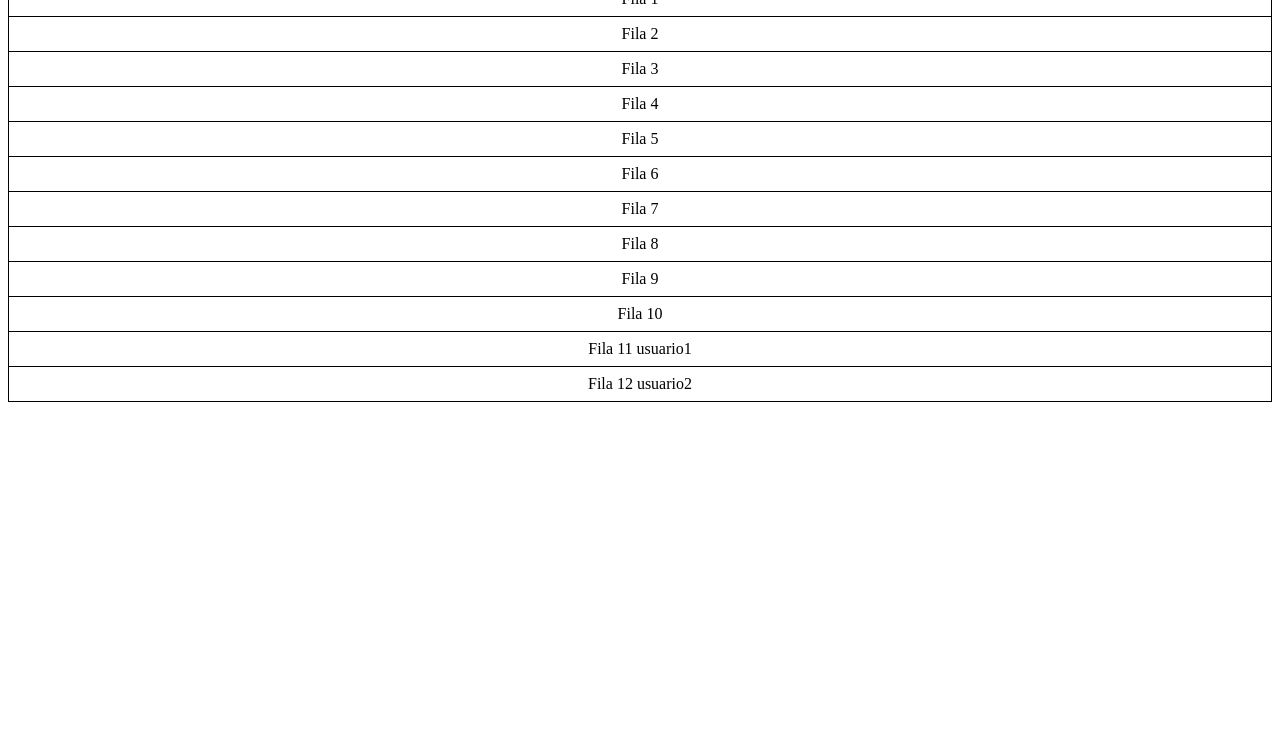
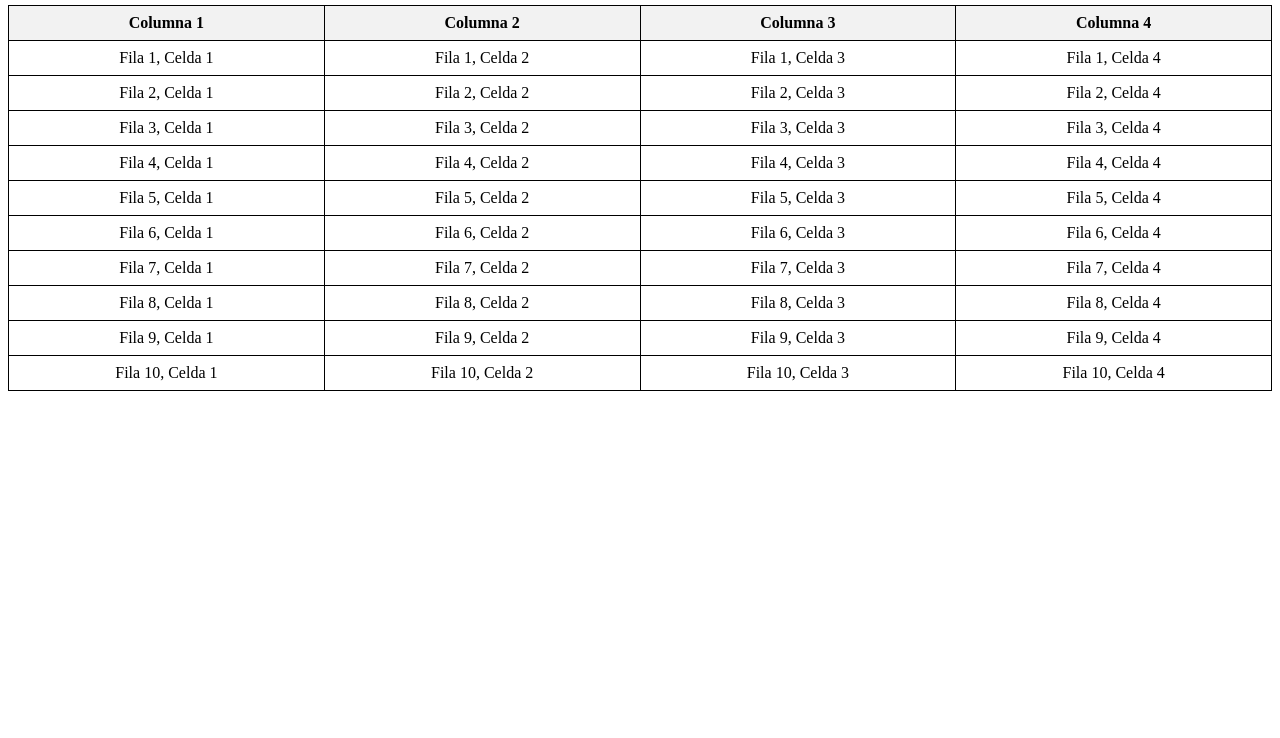
Before and after one commit to xeduard2018/Prueba111, a plain HTML site: page index.html in a window 1280 px wide. Shown: the part 62-800 px from the top of the page. Drawn offline with Linux system fonts and the light colour scheme.

Commit message:
Update index.html

```diff
--- a/index.html
+++ b/index.html
@@ -6,62 +6,90 @@
 <title>Tabla Simple</title>
 <style>
     table {
+        width: 100%;
         border-collapse: collapse;
-            width: 100%;
     }
     th, td {
         border: 1px solid black;
         padding: 8px;
         text-align: center;
     }
+    th {
+        background-color: #f2f2f2;
+    }
 </style>
 </head>
 <body>
 
+<h2>Tabla Simple</h2>
+
 <table>
-    <thead>
   <tr>
     <th>Columna 1</th>
-        </tr>
-    </thead>
-    <tbody>
-        <tr>
-            <td>Fila 1</td>
+    <th>Columna 2</th>
+    <th>Columna 3</th>
+    <th>Columna 4</th>
   </tr>
   <tr>
-            <td>Fila 2</td>
+    <td>Fila 1, Celda 1</td>
+    <td>Fila 1, Celda 2</td>
+    <td>Fila 1, Celda 3</td>
+    <td>Fila 1, Celda 4</td>
   </tr>
   <tr>
-            <td>Fila 3</td>
+    <td>Fila 2, Celda 1</td>
+    <td>Fila 2, Celda 2</td>
+    <td>Fila 2, Celda 3</td>
+    <td>Fila 2, Celda 4</td>
   </tr>
   <tr>
-            <td>Fila 4</td>
+    <td>Fila 3, Celda 1</td>
+    <td>Fila 3, Celda 2</td>
+    <td>Fila 3, Celda 3</td>
+    <td>Fila 3, Celda 4</td>
   </tr>
   <tr>
-            <td>Fila 5</td>
+    <td>Fila 4, Celda 1</td>
+    <td>Fila 4, Celda 2</td>
+    <td>Fila 4, Celda 3</td>
+    <td>Fila 4, Celda 4</td>
   </tr>
   <tr>
-            <td>Fila 6</td>
+    <td>Fila 5, Celda 1</td>
+    <td>Fila 5, Celda 2</td>
+    <td>Fila 5, Celda 3</td>
+    <td>Fila 5, Celda 4</td>
   </tr>
   <tr>
-            <td>Fila 7</td>
+    <td>Fila 6, Celda 1</td>
+    <td>Fila 6, Celda 2</td>
+    <td>Fila 6, Celda 3</td>
+    <td>Fila 6, Celda 4</td>
   </tr>
   <tr>
-            <td>Fila 8</td>
+    <td>Fila 7, Celda 1</td>
+    <td>Fila 7, Celda 2</td>
+    <td>Fila 7, Celda 3</td>
+    <td>Fila 7, Celda 4</td>
   </tr>
   <tr>
-            <td>Fila 9</td>
+    <td>Fila 8, Celda 1</td>
+    <td>Fila 8, Celda 2</td>
+    <td>Fila 8, Celda 3</td>
+    <td>Fila 8, Celda 4</td>
   </tr>
   <tr>
-            <td>Fila 10</td>
+    <td>Fila 9, Celda 1</td>
+    <td>Fila 9, Celda 2</td>
+    <td>Fila 9, Celda 3</td>
+    <td>Fila 9, Celda 4</td>
   </tr>
   <tr>
-            <td>Fila 11 usuario1</td>
+    <td>Fila 10, Celda 1</td>
+    <td>Fila 10, Celda 2</td>
+    <td>Fila 10, Celda 3</td>
+    <td>Fila 10, Celda 4</td>
   </tr>
-        <tr>
-            <td>Fila 12 usuario2</t>
-        </tr>
-    </tbody>
 </table>
 
 </body>
```
Lines whose indentation alone changed are shown as unchanged.
